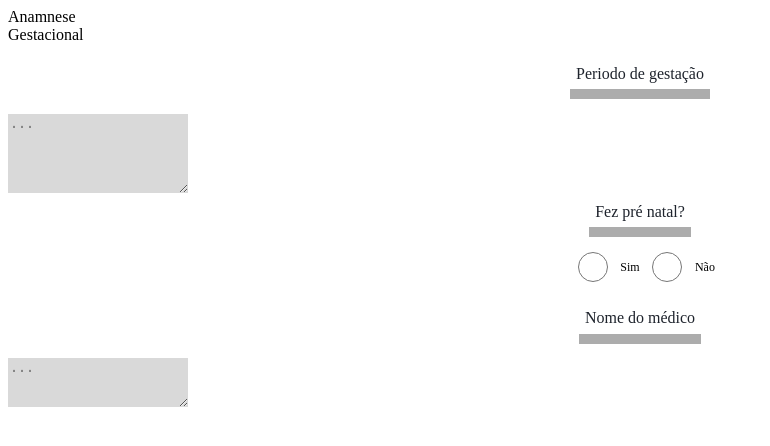
After one commit to Calebcmf/Bombeiros-master, a PHP site: page /anamnese_gestacional/anamnese_gestacional.html in a window 1280 px wide. The commit adds this page. Shown: the top 446 px of the page, without its empty margins (0-770 px from the left). Run offline with PHP 8.4, Linux system fonts and the light colour scheme.

Commit message:
Commit & Sync

```diff
--- /dev/null
+++ b/anamnese_gestacional/anamnese_gestacional.css
@@ -0,0 +1,96 @@
+.texto{
+    width: 100%;
+    height: 70px;
+    font-size: 20px;
+    display: flex;
+    align-items: center;
+    justify-content: center;
+    flex-direction: column;
+    font-size: 12px;
+
+}
+
+.sinais{
+    display: flex;
+    background-color: #D9D9D9;
+    border: none;
+    border-bottom: 0px solid transparent;
+    transition: 2s;
+    margin-bottom: 2%;
+}
+
+.tc{
+
+
+    color: #1E232C;
+    padding: .5%;
+    border-bottom: 10px solid #ACACAC;
+    margin: 1%;
+    font-size: 16px;
+    display: flex;
+    width: auto;
+    align-items: center;
+    justify-content: center;
+
+}
+
+.sinais:focus{
+    border: none;
+    outline: none;
+    border-radius: 0%;
+    transition: 2s;
+    border-bottom: 10px solid #ACACAC;
+}
+.opcoesE{
+    width: 50%;
+    height: 100%;
+    border: 2px solid red;
+    display: flex;
+    align-items: center;
+    justify-content: center;
+}
+
+.opc[type="radio"]{
+    height: 30px;
+    width: 30px;
+    display: flex;
+    box-sizing: border-box;
+    outline: #1E232C;
+    margin:1%;
+    transition: .5s;
+}
+
+
+.opc[type="radio"]:checked{
+    box-sizing: border-box;
+    appearance: none;
+    background: #1E232C;
+    border: none;
+    outline: 10px solid #D9D9D9;
+    width: 30px;
+    height: 30px;
+    transition: .5s;
+}
+
+.opc label{
+    display: inline-block;
+}
+
+.a{
+    width: 100%;
+    height: 50%;
+    display: flex;
+
+    align-items: center;
+    justify-content: center;
+    margin-bottom: 3%;
+}
+
+.p{
+    width: 100%;
+    height: 50px;
+    font-size: 20px;
+    display: flex;
+    align-items: center;
+    justify-content: center;
+}
--- /dev/null
+++ b/anamnese_gestacional/anamnese_gestacional.html
@@ -0,0 +1,50 @@
+<!DOCTYPE html>
+<html lang="en">
+<head>
+    <meta charset="UTF-8">
+    <meta http-equiv="X-UA-Compatible" content="IE=edge">
+    <meta name="viewport" content="width=device-width, initial-scale=1.0">
+    <link rel="stylesheet" href="../anamnese_gestacional/anamnese_gestacional.css">
+    <title>Document</title>
+</head>
+<body>
+    <div class="cabecalho">
+        <div class="titulo">
+          Anamnese
+        </div>
+        <div class="subtitulo">
+          Gestacional
+        </div>
+      </div>
+
+      <div class="texto">
+        <div class="tc">
+          Periodo de gestação
+        </div></div>
+      <textarea name="sinais" id="sinais" class="sinais" cols="20" rows="5" placeholder="..." a></textarea>
+
+
+      <div class="texto">
+        <div class="tc">
+            Fez pré natal?
+        </div>
+            <div class="a">
+                <input type="radio" name="sexo" id="masculino" class="opc">
+                Sim
+
+                <input type="radio" name="sexo" id="feminino" class="opc">
+                Não
+            </div>
+       </div>
+
+
+
+      <div class="texto">
+        <div class="tc">
+          Nome do médico
+        </div>
+
+      </div>
+      <textarea name="sinais" id="sinais" class="sinais" cols="20" rows="3" placeholder="..." a></textarea>
+</body>
+</html>
```
Also changed, not shown: anamnese_emergencia/anamnese_emergencia.css (added, +94 -0 lines), anamnese_emergencia/anamnese_emergencia.html (added, +50 -0 lines), ferimentos_fraturas/ferimentos_fraturas.css (deleted, +0 -10 lines), localizacao_traumas/localizacao_traumas.css (+18 -1 lines), localizacao_traumas/localizacao_traumas.html (+13 -4 lines), materiais_utilizados/materiais_utlizados.html (added, +19 -0 lines), pagina_principal/pagina_principal.php (+16 -0 lines), ferimentos_fraturas/ferimentos_fraturas.php (deleted), img/Cabeca.png (renamed from img/Cabeça.png), materiais_utilizados/materiais_utlizados.css (added).
